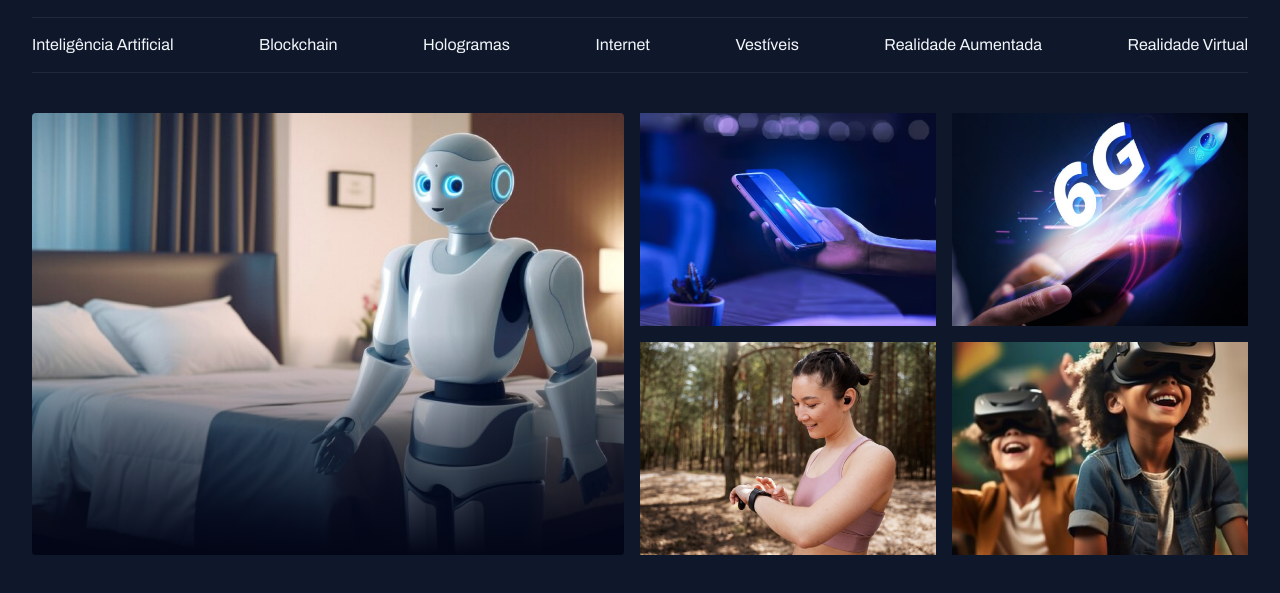
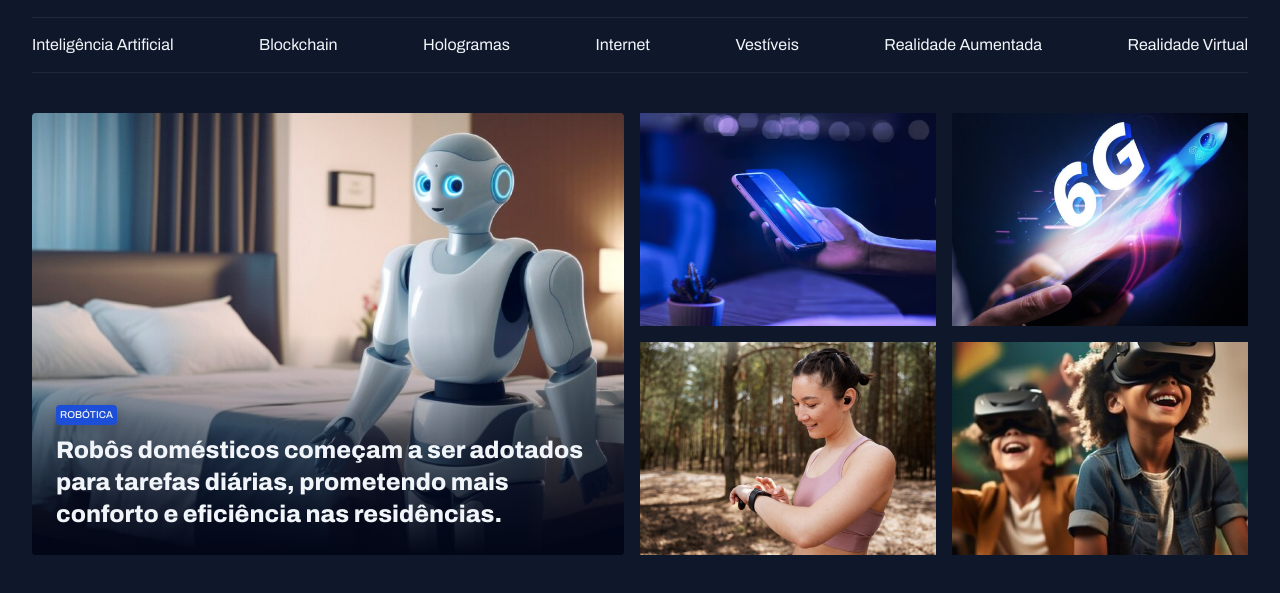
Before and after one commit to zateragalindo/projeto-portal-noticias, a plain HTML site: page index.html in a window 1280 px wide. Shown: the part 55-648 px from the top of the page. Drawn offline with Linux system fonts and the light colour scheme.

Commit message:
Ajustando conteudo do card

```diff
--- a/index.html
+++ b/index.html
@@ -43,9 +43,16 @@
 
   <main class="grid container">
     <section id="featured" class="grid grid-flow-col gap-16">
-      <div class="card">
+      <figure class="card">
         <img src="./assets/image/image01.png" alt="">
-      </div>
+
+        <figcaption>
+          <span class="content-tag">Robótica</span>
+          <h2 class="text-2xl">
+            Robôs domésticos começam a ser adotados para tarefas diárias, prometendo mais conforto e eficiência nas residências.
+          </h2>
+        </figcaption>
+      </figure>
 
       <div class="grid grid-cols-2 gap-16" >
         <div>
--- a/style/global.css
+++ b/style/global.css
@@ -56,3 +56,15 @@ img {
 main {
   margin-top: 40px;
 }
+
+.content-tag {
+  display: inline-block;
+  background-color: var(--brand-color-dark);
+  padding: 4px;
+  border-radius: 4px;
+  font: 500 10px/1.2 var(--font-family);
+  letter-spacing: 0.004em;
+  color: var(--text-color-primary);
+  text-transform: uppercase;
+  box-shadow: 0px 4px 16px rgba(2, 6, 23, 0.25);
+}
--- a/style/sections.css
+++ b/style/sections.css
@@ -21,5 +21,15 @@
         #020617 100%
       );
     }
+
+    figcaption {
+      position: absolute;
+      bottom: 0;
+      padding: 24px;
+
+      h2 {
+        margin-top: 8px;
+      }
+    }
   }
 }
--- a/style/utility.css
+++ b/style/utility.css
@@ -15,3 +15,19 @@
 .gap-16 {
   gap: 16px;
 }
+
+.text-2xl {
+  font: var(--h1);
+}
+
+.text-xl {
+  font: var(--h2);
+}
+
+.text-lg {
+  font: var(--h3);
+}
+
+.text-sm {
+  font: var(--text-sm);
+}
```
